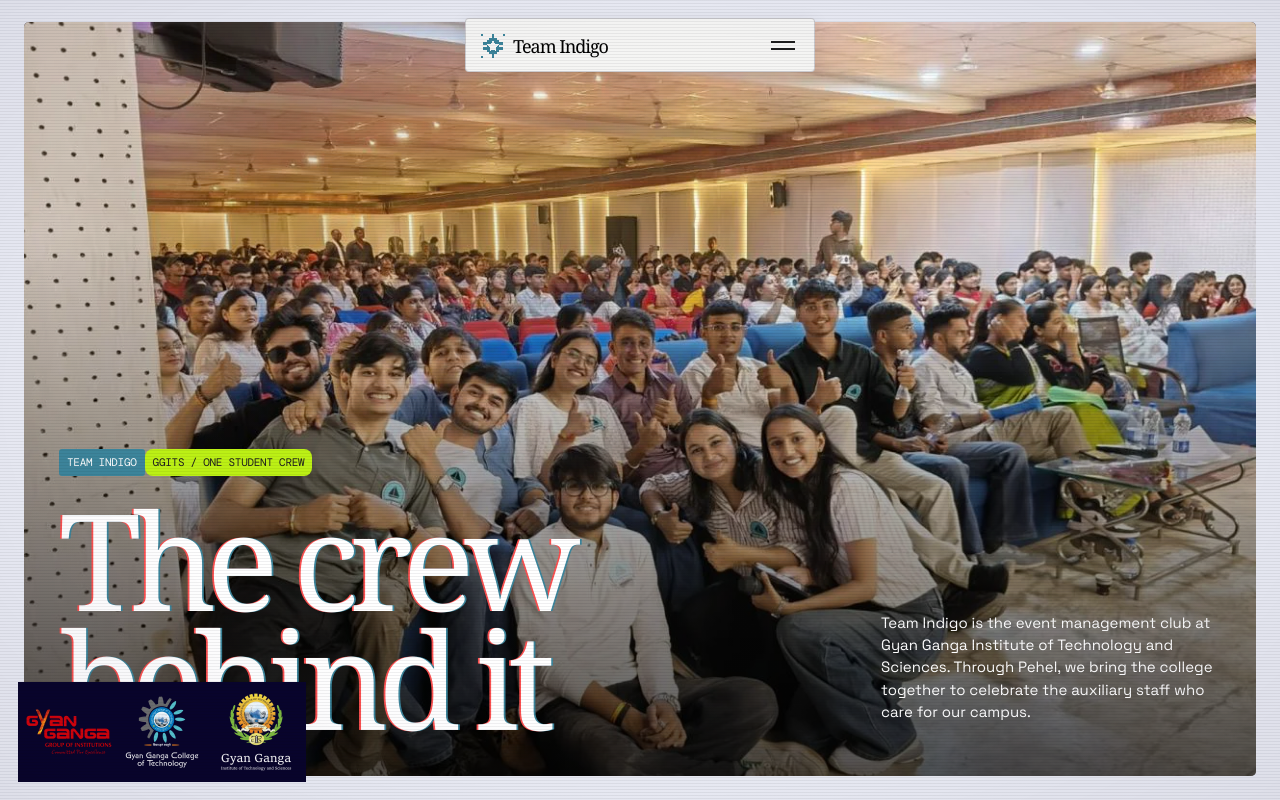
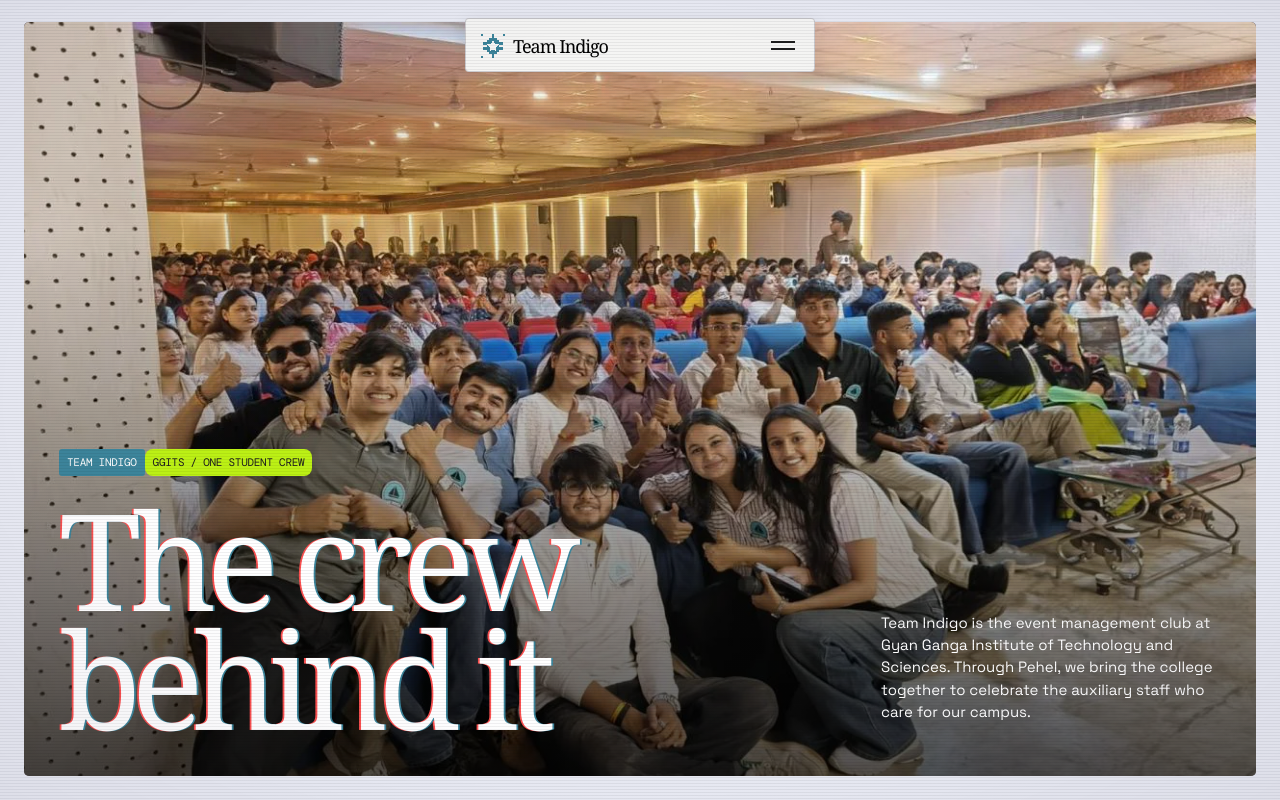
Before and after one commit to Harshitaagrawal113/team-indigo-site, a Next.js app: page /about in a window 1280 px wide. Shown: the top 800 px of the page. Built offline with nearby package versions, Linux system fonts and the light colour scheme.

Commit message:
Hide institutional logos on About and Events

```diff
--- a/components/SiteShell.tsx
+++ b/components/SiteShell.tsx
@@ -118,11 +118,11 @@ export function SiteShell({ children }: { children: React.ReactNode }) {
       </div>
     </header>
     <main id="main">{children}</main>
-    <aside className="institution-logos" aria-label="Gyan Ganga institutions">
+    {!['/events', '/about'].includes(pathname.replace(/\/$/, '')) && <aside className="institution-logos" aria-label="Gyan Ganga institutions">
       <img src="/images/logos/4.webp" alt="Gyan Ganga Group of Institutions" />
       <img src="/images/logos/2.webp" alt="Gyan Ganga Group of Technology" />
       <img src="/images/logos/1.webp" alt="Gyan Ganga Institute of Technology and Sciences" />
-    </aside>
+    </aside>}
     <div ref={coverRef} className="pixel-cover" aria-hidden="true">{Array.from({ length: 96 }, (_, i) => <span key={i}/>)}</div>
   </>;
 }
--- a/next.config.ts
+++ b/next.config.ts
@@ -2,6 +2,7 @@ import type { NextConfig } from "next";
 
 const nextConfig: NextConfig = {
   trailingSlash: true,
+  devIndicators: false,
   turbopack: { root: process.cwd() },
   allowedDevOrigins: ["127.0.0.1"],
 };
```
